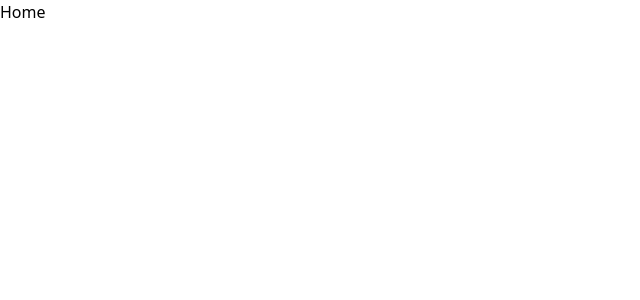
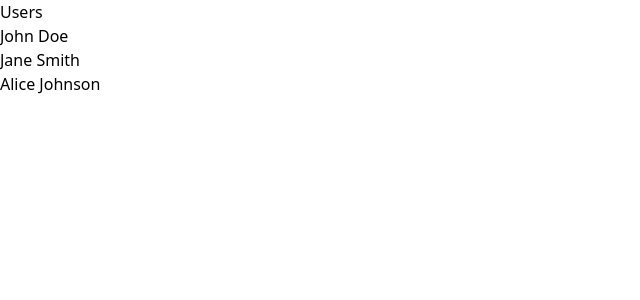
Before and after one commit to Auro-ra9/react-mini-projects, a React (Vite) app: page /home in a window 1280 px wide. Shown: the top 300 px of the page, without its empty margins (0-640 px from the left). Built offline with nearby package versions, Linux system fonts and the light colour scheme.

Commit message:
dynamic routing user profile

```diff
--- a/src/App.tsx
+++ b/src/App.tsx
@@ -13,6 +13,7 @@ import ComponentLifecycle from "./pages/20_21_2024/ComponentLifecycle";
 import Register from "./pages/20_21_2024/Register";
 import SearchBar from "./pages/20_21_2024/SearchBar";
 import HomeContactAbout from "./pages/20_21_2024/HomeContactAbout";
+import UserProfile from "./pages/20_21_2024/UserProfile";
 
 const App = () => {
   return (
@@ -23,6 +24,8 @@ const App = () => {
           <Routes>
             <Route path="/" element={<SearchBar />} />
             <Route path="/home" element={<HomeContactAbout />} />
+            {/* Dynamic route for user profiles */}
+            <Route path="/user/:id" element={<UserProfile />} />
             <Route path="/login" element={<Login />} />
             <Route path="/todo" element={<Todo />} />
             <Route path="/password-generator" element={<PasswordGenerator />} />
--- a/src/pages/20_21_2024/HomeContactAbout.tsx
+++ b/src/pages/20_21_2024/HomeContactAbout.tsx
@@ -1,14 +1,30 @@
 //11. Set up a React app with routes for "Home," "About," and "Contact" pages.
 
+//this has already been done along with several projects so moving on...
 
-//this has already been done along with several projects so moving on...
+//12. Implement dynamic routing to show a user profile based on the user ID in the URL.
+import { Link } from "react-router-dom";
+
 const HomeContactAbout = () => {
+  const users = [
+    { id: 1, name: "John Doe" },
+    { id: 2, name: "Jane Smith" },
+    { id: 3, name: "Alice Johnson" },
+  ];
+
   return (
     <div>
-        <p>Home</p>
+      <h1>Users</h1>
+      <ul>
+        {users.map((user) => (
+          <li key={user.id}>
+            {/* Link to the dynamic route */}
+            <Link to={`/user/${user.id}`}>{user.name}</Link>
+          </li>
+        ))}
+      </ul>
+    </div>
+  );
+};
 
-    </div>
-  )
-}
-
-export default HomeContactAbout
+export default HomeContactAbout;
--- /dev/null
+++ b/src/pages/20_21_2024/UserProfile.tsx
@@ -0,0 +1,48 @@
+import { useParams } from "react-router-dom";
+import { useEffect, useState } from "react";
+
+const UserProfile = () => {
+  const { id } = useParams(); // Extract dynamic parameter from the URL
+  const [user, setUser] = useState<{ id: number; name: string; email: string } | null>(null);
+  const [loading, setLoading] = useState(true);
+  const [error, setError] = useState<string | null>(null);
+
+  useEffect(() => {
+    // Simulate fetching user data
+    const fetchUser = async () => {
+      try {
+        setLoading(true);
+        const response = await fetch(
+          `https://jsonplaceholder.typicode.com/users/${id}`
+        );
+        if (!response.ok) {
+          throw new Error("User not found.");
+        }
+        const data = await response.json();
+        setUser(data);
+      } catch (err) {
+        if (err instanceof Error) {
+          setError(err.message);
+        }
+      } finally {
+        setLoading(false);
+      }
+    };
+
+    fetchUser();
+  }, [id]);
+
+  if (loading) return <p>Loading...</p>;
+  if (error) return <p>Error: {error}</p>;
+
+  return (
+    <div>
+      <h1>User Profile</h1>
+      <p><strong>ID:</strong> {user?.id}</p>
+      <p><strong>Name:</strong> {user?.name}</p>
+      <p><strong>Email:</strong> {user?.email}</p>
+    </div>
+  );
+};
+
+export default UserProfile;
```
